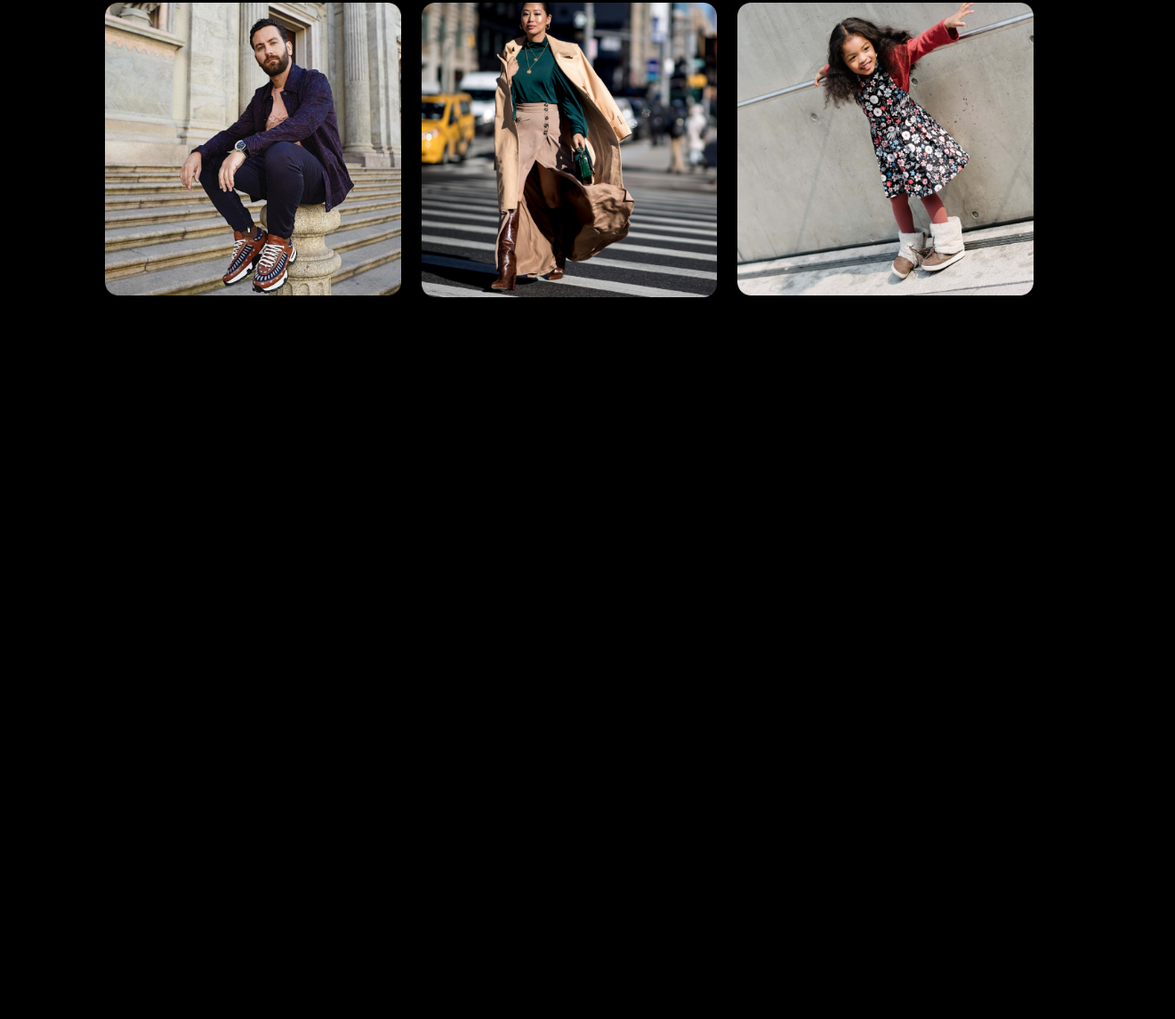
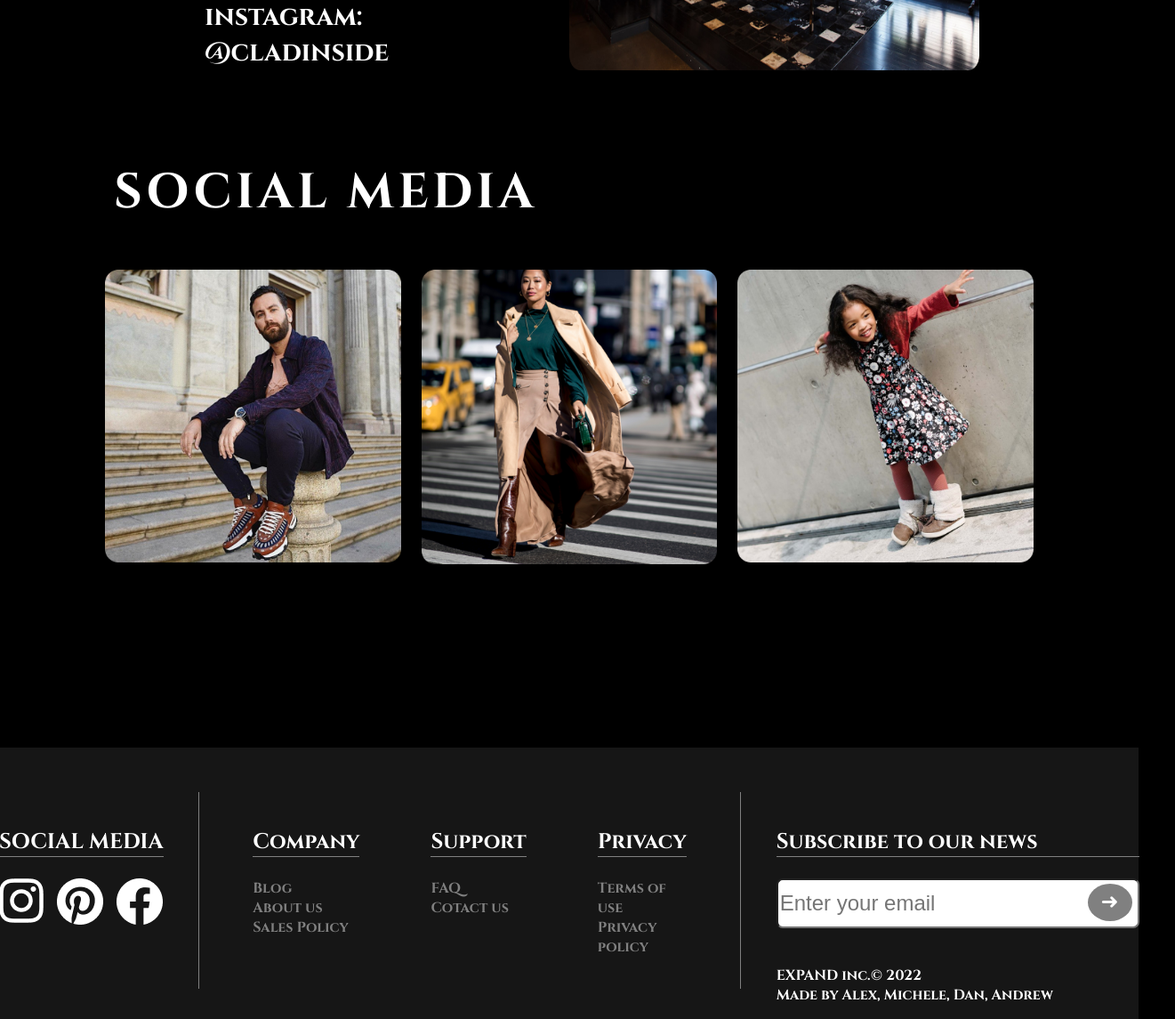
Before and after one commit to d-doshyn/Challenge, a plain HTML site: page index.html in a window 1280 px wide. Shown: the part 4460-5605 px from the top of the page at 89% size, 1321 px wide, since content can reach past the window. Before the commit the page ends 4800 px from the top, so only its background shows below. Drawn offline with Linux system fonts and the light colour scheme.

Commit message:
временный footer

```diff
--- a/index.html
+++ b/index.html
@@ -89,7 +89,8 @@
             </div>
         </div>
     </section>
-    <button onclick="topFunction()" id="myBtn" title="Go to top"><img src="../img/arrow_upward_white_24dp.svg" alt=""></button>
+    <button onclick="topFunction()" id="myBtn" title="Go to top"><img src="../img/arrow_upward_white_24dp.svg"
+            alt=""></button>
     <section class="owl2">
         <div class="more">
             <h1>Women's Latest</h1>
@@ -215,9 +216,43 @@
     </section>
     <!-- !секция Footer -->
     <footer class="footer">
-        <div class="footer-block_block"></div>
-        <div class="footer-block_block"></div>
-        <div class="footer-block_block"></div>
+        <div class="footer-container">
+            <div class="footer-block1">
+                <p class="footer-title">SOCIAL MEDIA</p>
+                <div class="icon-block">
+                    <figure class="social-media-footer"><a><img src="img/Vector3.png"></a></figure>
+                    <figure class="social-media-footer"><a><img src="img/Vector2.png"></a></figure>
+                    <figure class="social-media-footer"><a><img src="img/Vector.png"></a></figure>
+                </div>
+            </div>
+            <div class="footer-block2">
+                <figure class="footer-content">
+                    <p class="footer-title">Company</p>
+                    <a>Blog</a>
+                    <a>About us</a>
+                    <a>Sales Policy</a>
+                </figure>
+                <figure class="footer-content">
+                    <p class="footer-title">Support</p>
+                    <a>FAQ</a>
+                    <a>Cotact us</a>
+                </figure>
+                <figure class="footer-content">
+                    <p class="footer-title">Privacy</p>
+                    <a>Terms of use</a>
+                    <a>Privacy policy<h2>
+                </figure>
+            </div>
+            <div class="footer-block3">
+                <figure class="footer-input">
+                    <p class="footer-title">Subscribe to our news</p>
+                    <input class="input-area" type="text" placeholder="Enter your email">
+                    <a class="send-email">➜</a>
+                    <a>EXPAND inc.© 2022</a>
+                    <a>Made by Alex, Michele, Dan, Andrew</a>
+                </figure>
+            </div>
+        </div>
     </footer>
 
     <script src="https://kit.fontawesome.com/32003b551d.js" crossorigin="anonymous"></script>
--- a/styles.css
+++ b/styles.css
@@ -255,11 +255,12 @@ h1 {
 .about-us , .social-media{
     display: flex;
     flex-direction: column;
+    margin-top: 100px;
 }
 
 .title{
-    margin-left: 170px;
     font-size: 55px;
+    margin-bottom: 50px;
 }
 
 .about-page-contain{
@@ -299,7 +300,6 @@ h1 {
 }
 
 /* !сеция social media */
-
 .social-block{
     gap: 23px;
 }
@@ -314,5 +314,85 @@ h1 {
 }
 /* !секция footer */
  .footer{
-     background-color: gray;
+     margin-top: 200px;
+     background-color: #161616;
  }
+
+ .footer-container{
+     width: 90%;
+     margin: 0 auto;
+     display: flex;
+     align-items: baseline;
+     justify-content: center;
+     padding: 0px;
+ }
+
+ .footer-block2 , .icon-block , .footer-block1{
+     display: flex;
+     padding: 0 20px;
+ }
+
+.footer-block1{
+    flex-direction: column;
+    align-items: center;
+}
+
+.footer-block2{
+    border-left: 1px solid gray;
+    border-right: 1px solid gray;
+}
+
+.footer-content{
+    flex-direction: column;
+    display: flex;
+}
+
+.footer-input{
+    display: flex;
+    flex-direction: column;
+}
+
+.footer-title{
+    color: white;
+    font-size: 24px;
+    border-bottom: 1px solid gray;
+}
+
+.social-media-footer{
+    margin: 0px;
+}
+
+.icon-block{
+    gap: 15px;
+}
+
+.footer-content > a{
+    cursor: pointer;
+    color:gray;
+}
+
+.input-area{
+    border-radius: 7px;
+    font-size: 24px;
+    width: 400px;
+    height: 50px;
+
+}
+
+.send-email{
+    top: -50px;
+    left: 350px;
+    position: relative;
+    background-color: gray;
+    color: white;
+    padding: 5px;
+    max-width: 40px;
+    font-size: 24px;
+    text-align: center;
+    border-radius: 100%;
+    cursor: pointer;
+}
+
+.footer-block3{
+    padding-top:50px;
+}
```
Also changed, not shown: img/Vector.png (added), img/Vector2.png (added), img/Vector3.png (added).
